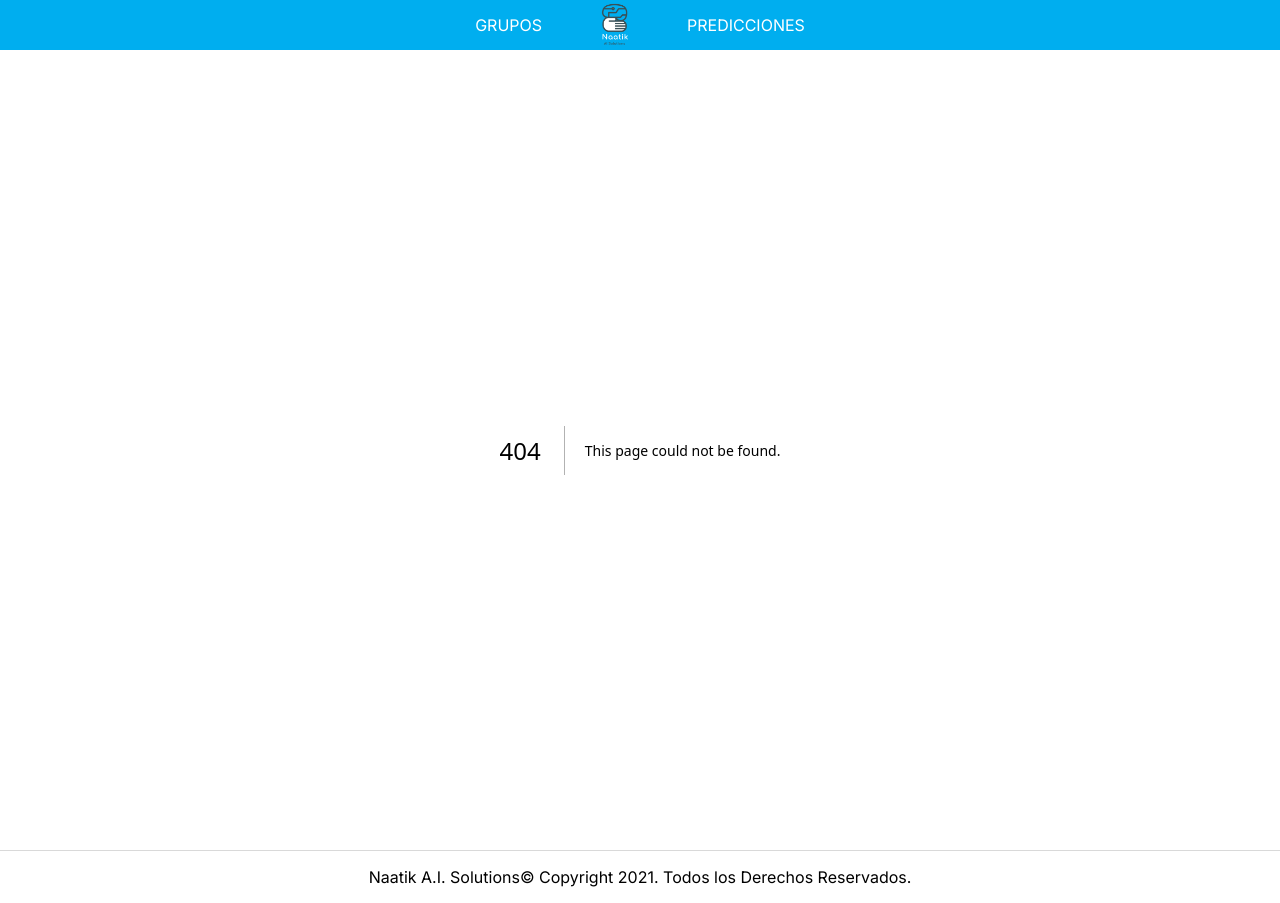
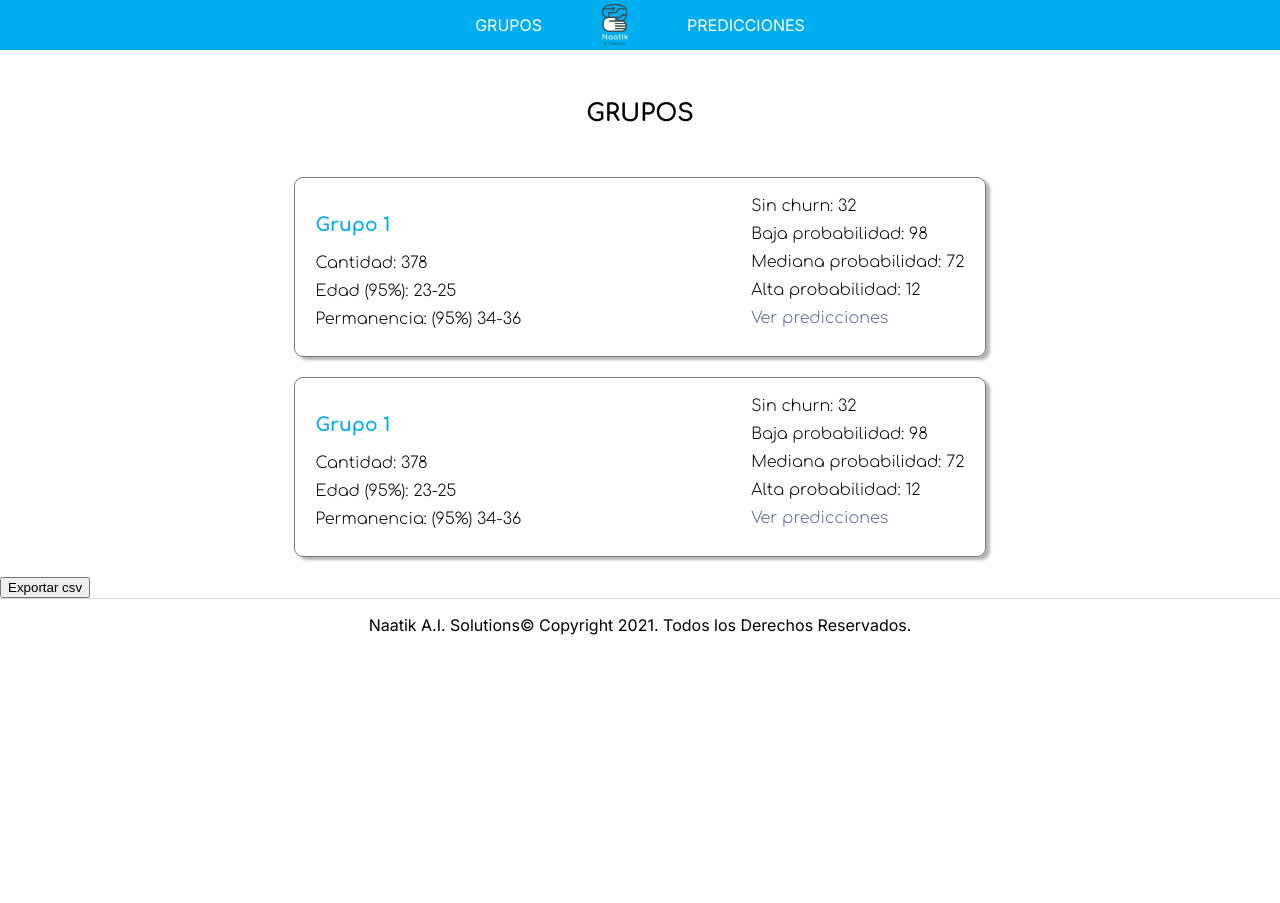
Before and after one commit to AntonioBobadilla/website-naatik, a Next.js app: page /Groups in a window 1280 px wide. Before the commit this address had no page. After the commit the page ends 800 px from the top, so only its background shows below. Built offline with nearby package versions, Linux system fonts and the light colour scheme.

Commit message:
add groups page

```diff
--- /dev/null
+++ b/pages/Groups.js
@@ -0,0 +1,90 @@
+import Link from 'next/link';
+import styles from '../styles/Groups.module.css';
+
+const Groups = () => {
+    return (
+        <div className={styles.wrapper}>
+            <h1>grupos</h1>
+            <div className={styles.groups}>
+                <div className={styles.group}>
+                    <div className={styles.left}>
+                        <h3>Grupo 1</h3>
+                        <p>Cantidad: 378</p>
+                        <p>Edad (95%): 23-25</p>
+                        <p>Permanencia: (95%) 34-36</p>
+                    </div>
+                    <div className={styles.right}>
+                        <p>Sin churn: 32</p>
+                        <p>Baja probabilidad: 98</p>
+                        <p>Mediana probabilidad: 72</p>
+                        <p>Alta probabilidad: 12</p>
+
+                        <Link href="/" >
+                            <p className={styles.link}>Ver predicciones</p>
+                        </Link>
+                    </div>
+                </div>
+                <div className={styles.group}>
+                    <div className={styles.left}>
+                        <h3>Grupo 1</h3>
+                        <p>Cantidad: 378</p>
+                        <p>Edad (95%): 23-25</p>
+                        <p>Permanencia: (95%) 34-36</p>
+                    </div>
+                    <div className={styles.right}>
+                        <p>Sin churn: 32</p>
+                        <p>Baja probabilidad: 98</p>
+                        <p>Mediana probabilidad: 72</p>
+                        <p>Alta probabilidad: 12</p>
+
+
+                        <Link href="/" >
+                            <p className={styles.link}>Ver predicciones</p>
+                        </Link>
+                    </div>
+                </div>
+                <div className={styles.group}>
+                    <div className={styles.left}>
+                        <h3>Grupo 1</h3>
+                        <p>Cantidad: 378</p>
+                        <p>Edad (95%): 23-25</p>
+                        <p>Permanencia: (95%) 34-36</p>
+                    </div>
+                    <div className={styles.right}>
+                        <p>Sin churn: 32</p>
+                        <p>Baja probabilidad: 98</p>
+                        <p>Mediana probabilidad: 72</p>
+                        <p>Alta probabilidad: 12</p>
+
+
+                        <Link href="/" >
+                            <p className={styles.link}>Ver predicciones</p>
+                        </Link>
+                    </div>
+                </div>
+                <div className={styles.group}>
+                    <div className={styles.left}>
+                        <h3>Grupo 1</h3>
+                        <p>Cantidad: 378</p>
+                        <p>Edad (95%): 23-25</p>
+                        <p>Permanencia: (95%) 34-36</p>
+                    </div>
+                    <div className={styles.right}>
+                        <p>Sin churn: 32</p>
+                        <p>Baja probabilidad: 98</p>
+                        <p>Mediana probabilidad: 72</p>
+                        <p>Alta probabilidad: 12</p>
+
+
+                        <Link href="/" >
+                            <p className={styles.link}>Ver predicciones</p>
+                        </Link>
+                    </div>
+                </div>
+            </div>
+            <button>Exportar csv</button>
+        </div>
+     );
+}
+
+export default Groups;
--- /dev/null
+++ b/styles/Groups.module.css
@@ -0,0 +1,57 @@
+@import url('https://fonts.googleapis.com/css2?family=Comfortaa:wght@300;400;500;600;700&display=swap');
+
+.wrapper {
+    width: 100%;
+    height: auto;
+    font-family: 'Comfortaa', cursive;
+}
+
+.wrapper h1 {
+    text-transform: uppercase;
+    margin-top: 50px;
+    margin-bottom: 50px;
+    text-align: center;
+}
+
+.wrapper .groups {
+    width: 60%;
+    height: 400px;
+    margin:0 auto;
+    display: flex;
+    justify-content: center;
+    align-items: center;
+    flex-direction: column;
+    overflow-y: scroll;
+
+}
+
+.wrapper .groups .group {
+    width: 90%;
+    height: 180px;
+    border:1px solid #7A7A7A;
+    border-radius: 9px;
+    display: flex;
+    justify-content: space-between;
+    align-items: center;
+    padding:20px;
+    box-shadow: 4px 3px 3px 0px rgba(155,155,155,0.75);
+    -webkit-box-shadow: 4px 3px 3px 0px rgba(155,155,155,0.75);
+    -moz-box-shadow: 4px 3px 3px 0px rgba(155,155,155,0.75);
+    margin-bottom: 20px;
+    max-height: 180px;
+}
+
+.wrapper .groups .group h3  {
+    color: #00AEEF;
+}
+.wrapper .groups .group p {
+    margin-top: 0px;
+    margin-bottom: 10px;
+    font-weight: 300;
+}
+
+.link {
+    color:#52678E;
+    font-family: 'Comfortaa', cursive;
+    font-weight: 700;
+}
```
